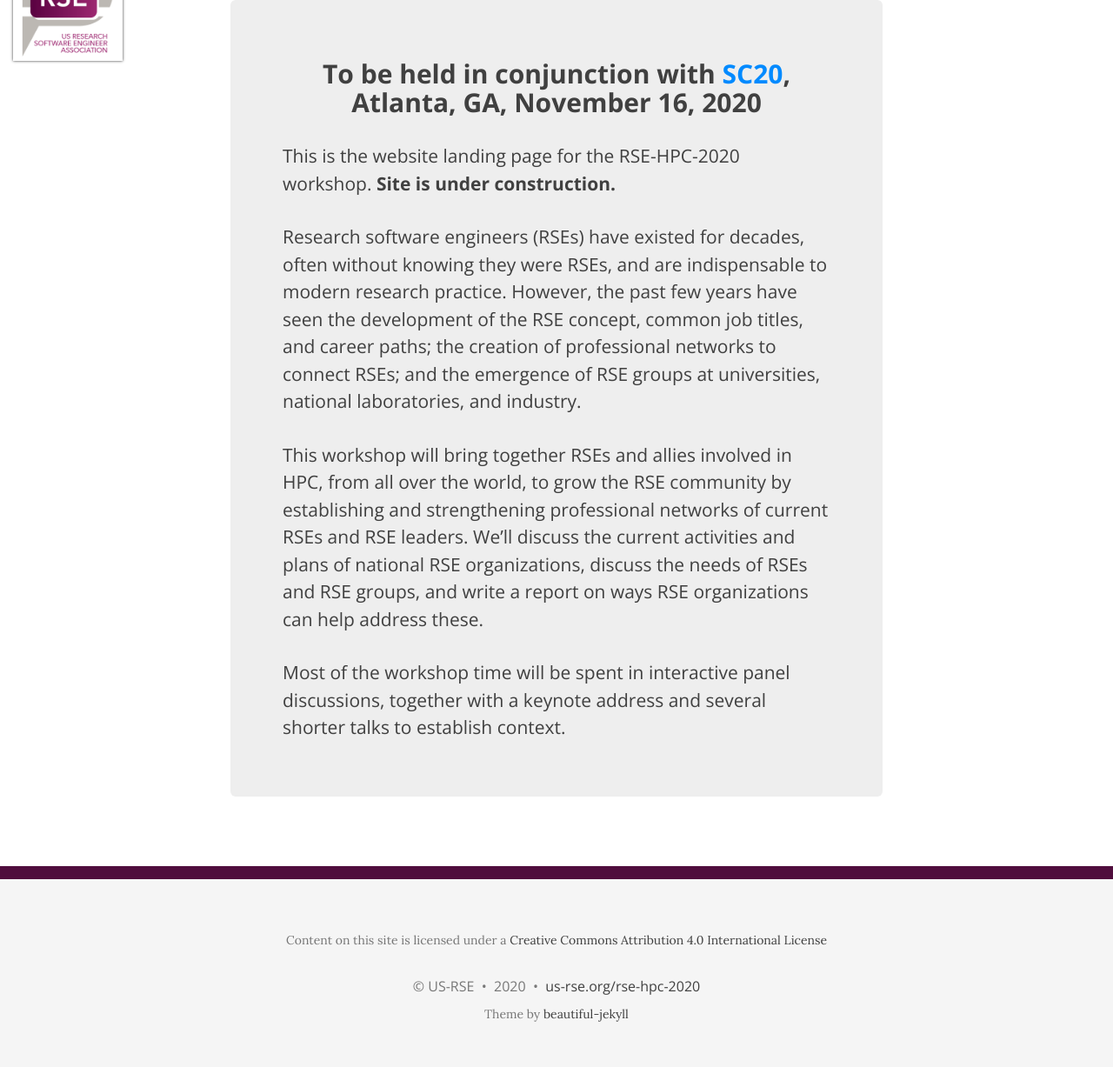
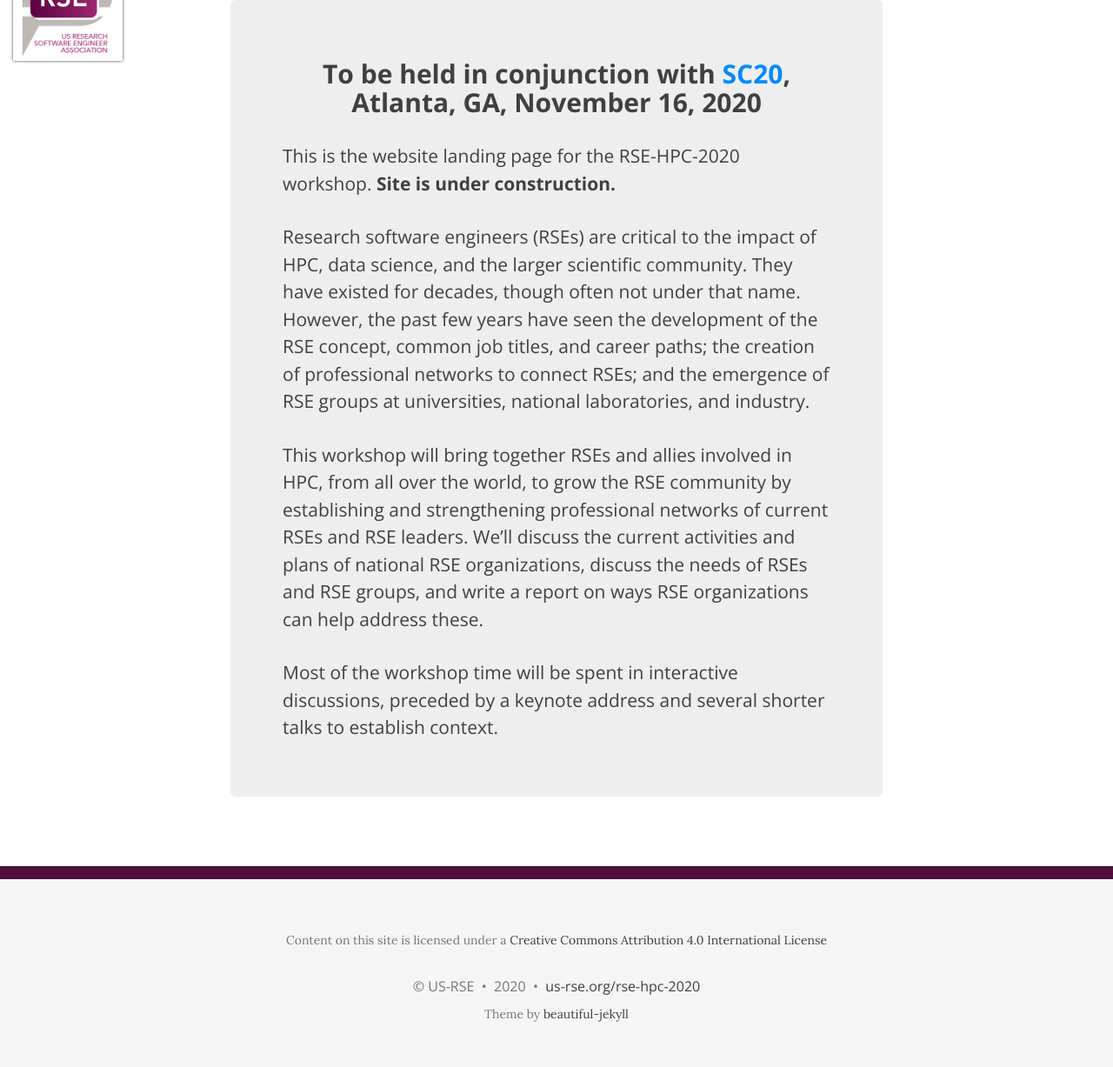
Before and after one commit to USRSE/rse-hpc-2020, a Jekyll site: the page built from index.html, in a window 1280 px wide and 1400 px high. Shown: the part 100-1327 px from the top of the window at 87% size. Built offline with Jekyll 4.4.1, drawn with Linux system fonts in a browser that asks for light colours; nearby versions of some CDN libraries; the list of posts is cut into pages by our own code; grey boxes are pictures that could not be loaded.

Commit message:
Use revised version of abstract

```diff
--- a/index.html
+++ b/index.html
@@ -17,10 +17,10 @@ fb-img:
   This is the website landing page for the RSE-HPC-2020 workshop.
   <b>Site is under construction.</b>
   <p>
-  Research software engineers (RSEs) have existed for decades, often without knowing they were RSEs, and are indispensable to modern research practice.  However, the past few years have seen the development of the RSE concept, common job titles, and career paths; the creation of professional networks to connect RSEs; and the emergence of RSE groups at universities, national laboratories, and industry.
+  Research software engineers (RSEs) are critical to the impact of HPC, data science, and the larger scientific community.  They have existed for decades, though often not under that name.  However, the past few years have seen the development of the RSE concept, common job titles, and career paths; the creation of professional networks to connect RSEs; and the emergence of RSE groups at universities, national laboratories, and industry.
   <p>
   This workshop will bring together RSEs and allies involved in HPC, from all over the world, to grow the RSE community by establishing and strengthening professional networks of current RSEs and RSE leaders.  We’ll discuss the current activities and plans of national RSE organizations, discuss the needs of RSEs and RSE groups, and write a report on ways RSE organizations can help address these.
   <p>
-  Most of the workshop time will be spent in interactive panel discussions, together with a keynote address and several shorter talks to establish context.
+  Most of the workshop time will be spent in interactive discussions, preceded by a keynote address and several shorter talks to establish context.
 
 </div>
```
